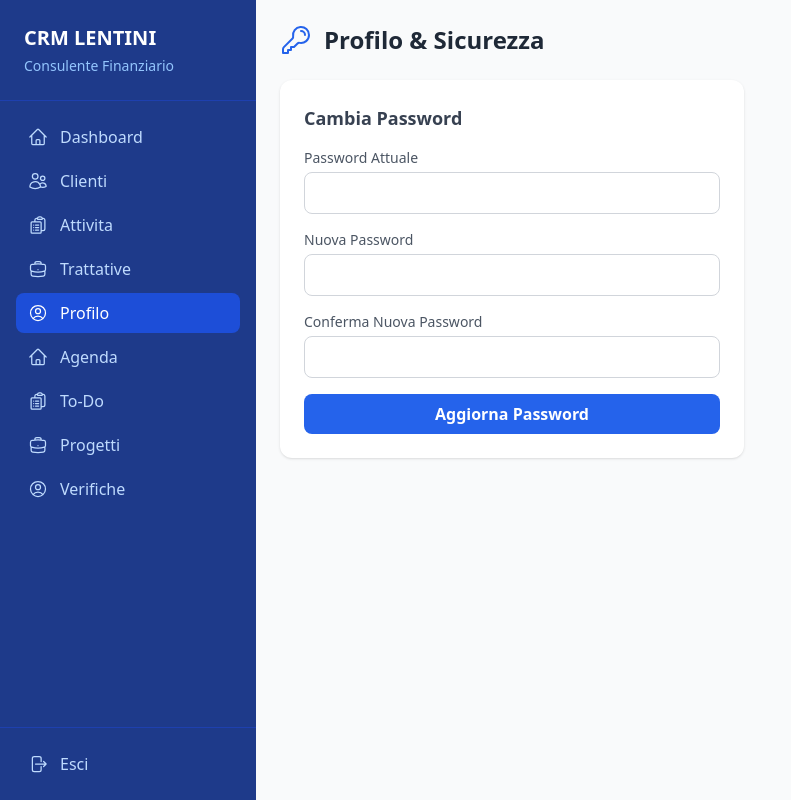
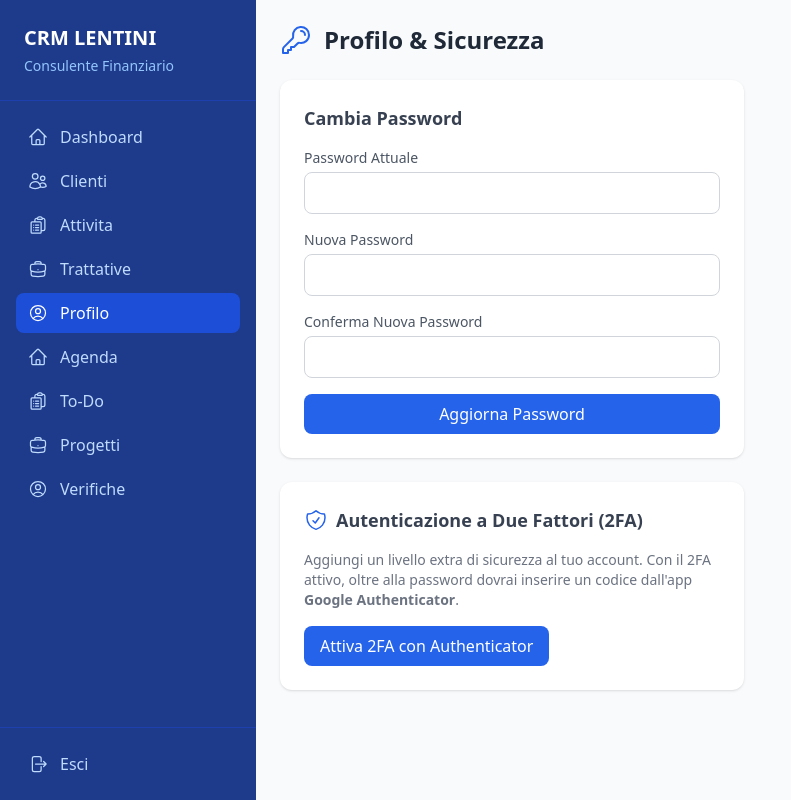
Before and after one commit to luigi-lentini/crm-lentini, a React (Vite) app in the folder frontend/: page /profilo in a window 1280 px wide. Shown: the whole page, without its empty margins (0-791 px from the left). Built offline with nearby package versions, Linux system fonts and the light colour scheme; no server answers; sample sign-in values are in the browser's storage.

Commit message:
feat: aggiunta sezione 2FA TOTP nel Profilo con QR code e attivazione

```diff
--- a/frontend/src/pages/Profilo.jsx
+++ b/frontend/src/pages/Profilo.jsx
@@ -1,11 +1,22 @@
-import { useState } from 'react'
+import { useState, useEffect } from 'react'
 import axios from 'axios'
 import { toast } from 'react-hot-toast'
-import { KeyIcon } from '@heroicons/react/24/outline'
+import { KeyIcon, ShieldCheckIcon } from '@heroicons/react/24/outline'
+
+const API = import.meta.env.VITE_API_URL
 
 export default function Profilo() {
   const [form, setForm] = useState({ passwordAttuale: '', nuovaPassword: '', confermaPassword: '' })
   const [loading, setLoading] = useState(false)
+
+  // 2FA states
+  const [totpSetupData, setTotpSetupData] = useState(null) // { qrCode, secret }
+  const [totpCode, setTotpCode] = useState('')
+  const [totpEnabled, setTotpEnabled] = useState(false)
+  const [loadingTotp, setLoadingTotp] = useState(false)
+
+  const token = localStorage.getItem('token')
+  const headers = { Authorization: `Bearer ${token}` }
 
   const handleChange = (e) => setForm({ ...form, [e.target.name]: e.target.value })
 
@@ -21,11 +32,10 @@ export default function Profilo() {
     }
     setLoading(true)
     try {
-      const token = localStorage.getItem('token')
       await axios.put(
-        `${import.meta.env.VITE_API_URL}/api/auth/change-password`,
+        `${API}/api/auth/change-password`,
         { passwordAttuale: form.passwordAttuale, nuovaPassword: form.nuovaPassword },
-        { headers: { Authorization: `Bearer ${token}` } }
+        { headers }
       )
       toast.success('Password cambiata con successo!')
       setForm({ passwordAttuale: '', nuovaPassword: '', confermaPassword: '' })
@@ -36,6 +46,53 @@ export default function Profilo() {
     }
   }
 
+  const handleSetup2FA = async () => {
+    setLoadingTotp(true)
+    try {
+      const { data } = await axios.post(`${API}/api/auth/setup-2fa`, {}, { headers })
+      setTotpSetupData(data)
+      setTotpCode('')
+    } catch (err) {
+      toast.error(err.response?.data?.message || 'Errore avvio setup 2FA')
+    } finally {
+      setLoadingTotp(false)
+    }
+  }
+
+  const handleVerify2FA = async () => {
+    if (totpCode.length !== 6) {
+      toast.error('Inserisci il codice a 6 cifre')
+      return
+    }
+    setLoadingTotp(true)
+    try {
+      await axios.post(`${API}/api/auth/verify-2fa`, { token: totpCode }, { headers })
+      toast.success('2FA attivato con successo!')
+      setTotpEnabled(true)
+      setTotpSetupData(null)
+      setTotpCode('')
+    } catch (err) {
+      toast.error(err.response?.data?.message || 'Codice non valido')
+    } finally {
+      setLoadingTotp(false)
+    }
+  }
+
+  const handleDisable2FA = async () => {
+    if (!window.confirm('Sei sicuro di voler disabilitare il 2FA?')) return
+    setLoadingTotp(true)
+    try {
+      await axios.post(`${API}/api/auth/disable-2fa`, {}, { headers })
+      toast.success('2FA disabilitato')
+      setTotpEnabled(false)
+      setTotpSetupData(null)
+    } catch (err) {
+      toast.error(err.response?.data?.message || 'Errore disabilitazione 2FA')
+    } finally {
+      setLoadingTotp(false)
+    }
+  }
+
   return (
     <div className="p-6 max-w-lg">
       <div className="flex items-center gap-3 mb-6">
@@ -43,7 +100,8 @@ export default function Profilo() {
         <h1 className="text-2xl font-bold text-gray-800">Profilo & Sicurezza</h1>
       </div>
 
-      <div className="bg-white rounded-xl shadow p-6">
+      {/* Cambia Password */}
+      <div className="bg-white rounded-xl shadow p-6 mb-6">
         <h2 className="text-lg font-semibold text-gray-700 mb-4">Cambia Password</h2>
         <form onSubmit={handleSubmit} className="space-y-4">
           <div>
@@ -79,15 +137,78 @@ export default function Profilo() {
               className="w-full border border-gray-300 rounded-lg px-3 py-2 focus:outline-none focus:ring-2 focus:ring-blue-500"
             />
           </div>
-          <button
-            type="submit"
-            disabled={loading}
-            className="w-full bg-blue-600 hover:bg-blue-700 text-white font-semibold py-2 px-4 rounded-lg transition-colors disabled:opacity-50"
-          >
+          <button type="submit" disabled={loading} className="btn-primary w-full">
             {loading ? 'Salvataggio...' : 'Aggiorna Password'}
           </button>
         </form>
       </div>
+
+      {/* Sezione 2FA */}
+      <div className="bg-white rounded-xl shadow p-6">
+        <div className="flex items-center gap-2 mb-4">
+          <ShieldCheckIcon className="w-6 h-6 text-blue-600" />
+          <h2 className="text-lg font-semibold text-gray-700">Autenticazione a Due Fattori (2FA)</h2>
+        </div>
+
+        {totpEnabled ? (
+          <div>
+            <div className="flex items-center gap-2 mb-4 text-green-600">
+              <span className="text-2xl">✅</span>
+              <span className="font-semibold">2FA attivo - Il tuo account è protetto</span>
+            </div>
+            <p className="text-sm text-gray-500 mb-4">
+              Stai usando Google Authenticator per proteggere il tuo accesso.
+            </p>
+            <button onClick={handleDisable2FA} disabled={loadingTotp} className="btn-secondary text-red-600 border-red-300 hover:bg-red-50">
+              {loadingTotp ? 'Disabilitazione...' : 'Disabilita 2FA'}
+            </button>
+          </div>
+        ) : !totpSetupData ? (
+          <div>
+            <p className="text-sm text-gray-500 mb-4">
+              Aggiungi un livello extra di sicurezza al tuo account. Con il 2FA attivo,
+              oltre alla password dovrai inserire un codice dall'app <strong>Google Authenticator</strong>.
+            </p>
+            <button onClick={handleSetup2FA} disabled={loadingTotp} className="btn-primary">
+              {loadingTotp ? 'Generazione QR...' : 'Attiva 2FA con Authenticator'}
+            </button>
+          </div>
+        ) : (
+          <div>
+            <p className="text-sm text-gray-600 mb-3 font-medium">
+              1. Apri <strong>Google Authenticator</strong> sul tuo telefono
+            </p>
+            <p className="text-sm text-gray-600 mb-3">
+              2. Scansiona il QR code qui sotto con l'app
+            </p>
+            <div className="flex justify-center mb-4">
+              <img src={totpSetupData.qrCode} alt="QR Code 2FA" className="w-48 h-48 border rounded-lg" />
+            </div>
+            <p className="text-xs text-gray-400 text-center mb-4">
+              Oppure inserisci manualmente il codice: <code className="bg-gray-100 px-2 py-1 rounded text-xs font-mono">{totpSetupData.secret}</code>
+            </p>
+            <p className="text-sm text-gray-600 mb-2">
+              3. Inserisci il codice a 6 cifre generato dall'app per confermare:
+            </p>
+            <input
+              type="text"
+              value={totpCode}
+              onChange={(e) => setTotpCode(e.target.value.replace(/\D/g, '').slice(0, 6))}
+              className="w-full border border-gray-300 rounded-lg px-3 py-2 text-center text-2xl tracking-widest font-mono focus:outline-none focus:ring-2 focus:ring-blue-500 mb-4"
+              placeholder="000000"
+              maxLength={6}
+            />
+            <div className="flex gap-2">
+              <button onClick={handleVerify2FA} disabled={loadingTotp} className="btn-primary flex-1">
+                {loadingTotp ? 'Verifica...' : 'Conferma e Attiva 2FA'}
+              </button>
+              <button onClick={() => { setTotpSetupData(null); setTotpCode('') }} className="btn-secondary">
+                Annulla
+              </button>
+            </div>
+          </div>
+        )}
+      </div>
     </div>
   )
 }
```
